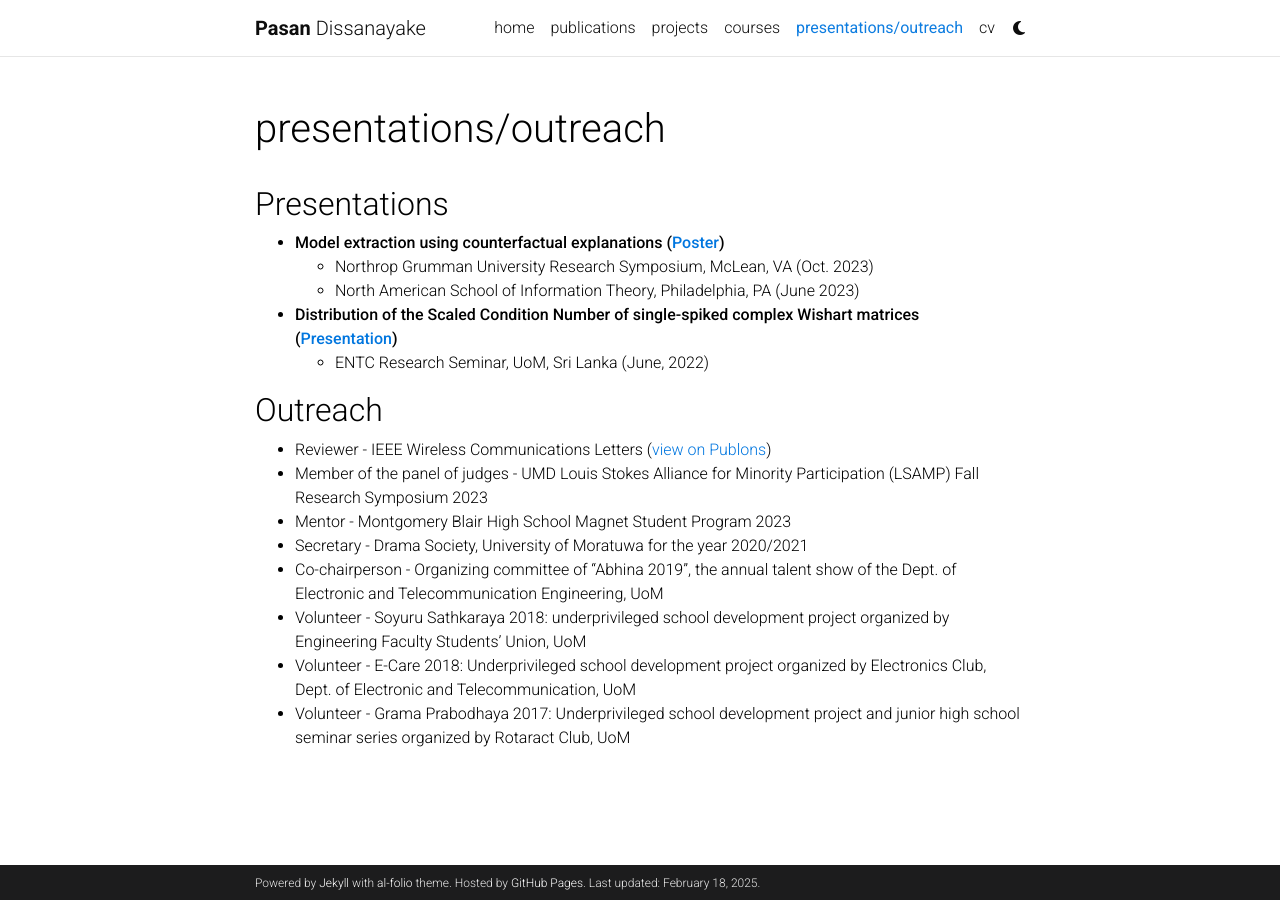
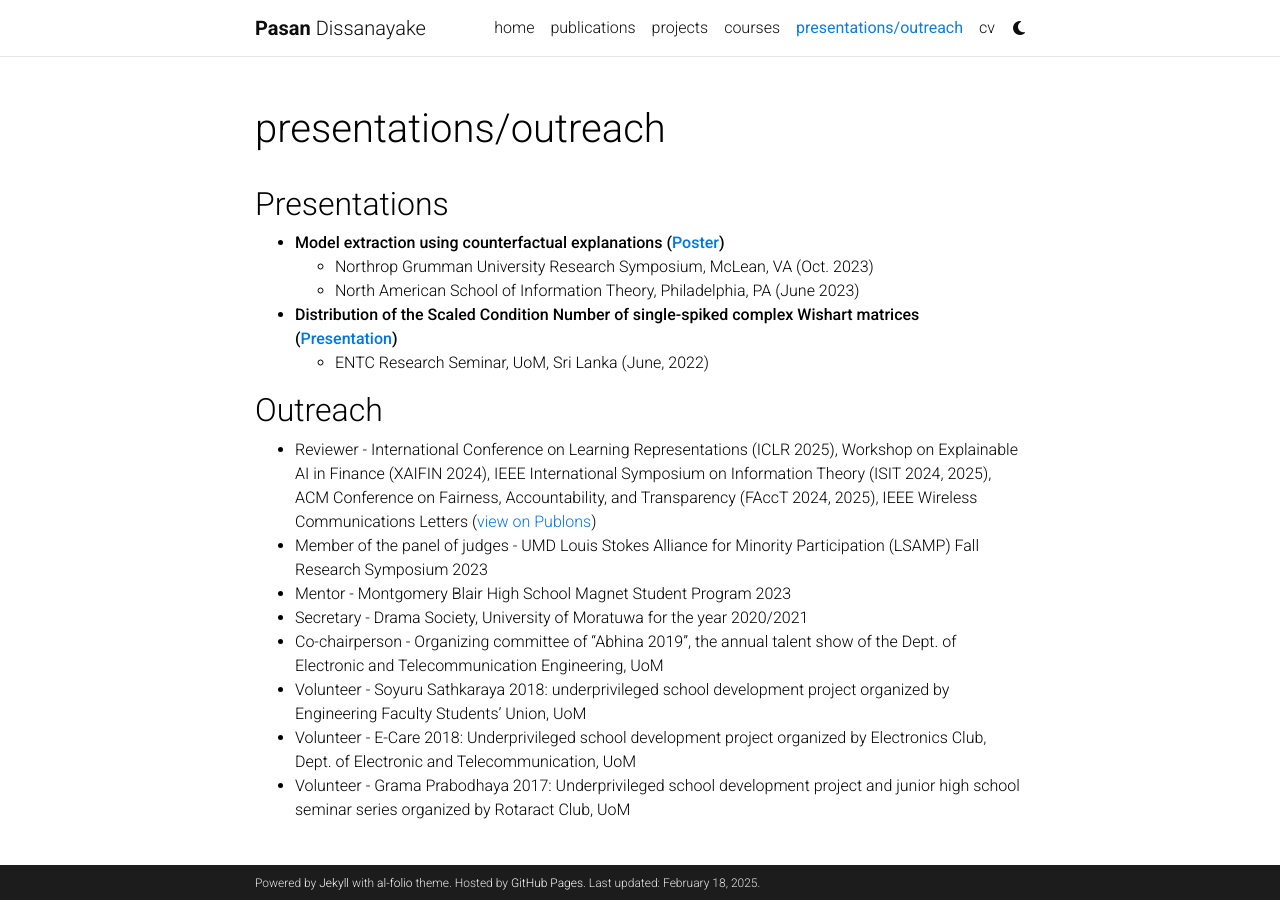
Before and after one commit to pasandissanayake/pasandissanayake.github.io, a Jekyll site: the page built from _pages/other.md, in a window 1280 px wide. Built offline with Jekyll 4.4.1, drawn with Linux system fonts in a browser that asks for light colours; comment, search, counter and statistics services are not loaded; a style sheet for code colours, icons or effects is not loaded.

Commit message:
Update other.md

```diff
--- a/_pages/other.md
+++ b/_pages/other.md
@@ -17,7 +17,7 @@
 
 
 ## Outreach
-- Reviewer - IEEE Wireless Communications Letters ([view on Publons](http://www.webofscience.com/wos/author/record/HJY-8103-2023))
+- Reviewer - International Conference on Learning Representations (ICLR 2025), Workshop on Explainable AI in Finance (XAIFIN 2024), IEEE International Symposium on Information Theory (ISIT 2024, 2025), ACM Conference on Fairness, Accountability, and Transparency (FAccT 2024, 2025), IEEE Wireless Communications Letters ([view on Publons](http://www.webofscience.com/wos/author/record/HJY-8103-2023))
 - Member of the panel of judges - UMD Louis Stokes Alliance for Minority Participation (LSAMP)
 Fall Research Symposium 2023
 - Mentor - Montgomery Blair High School Magnet Student Program 2023
```
